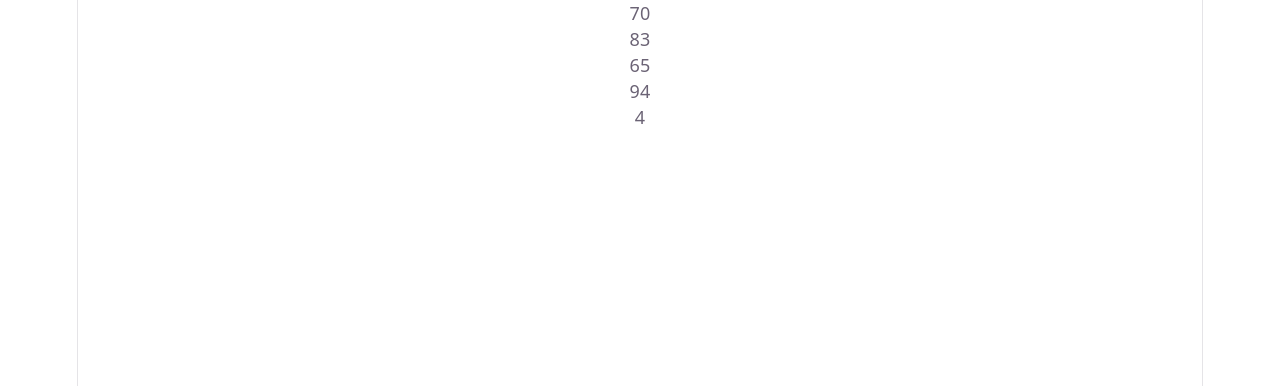
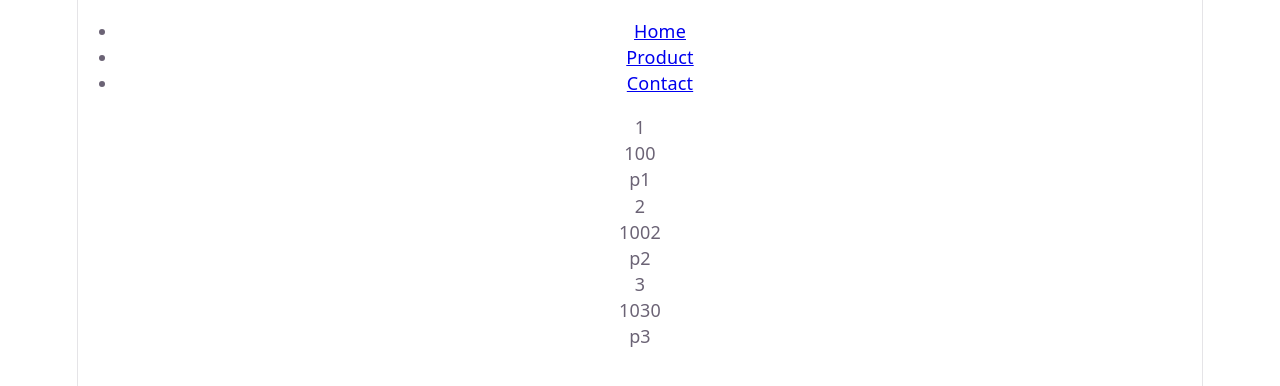
Before and after one commit to ishaagarwal18/FSD, a React app: page /Product in a window 1280 px wide. Shown: the top 386 px of the page. Built offline with nearby package versions, Linux system fonts and the light colour scheme; the HTML template or start-up script is replaced by a standard one.

Commit message:
PB practice

```diff
--- a/package.json
+++ b/package.json
@@ -12,7 +12,8 @@
   "dependencies": {
     "axios": "^1.16.1",
     "react": "^19.2.6",
-    "react-dom": "^19.2.6"
+    "react-dom": "^19.2.6",
+    "react-router-dom": "^7.17.0"
   },
   "devDependencies": {
     "@eslint/js": "^10.0.1",
--- /dev/null
+++ b/src/PB317/Contact.jsx
@@ -0,0 +1,8 @@
+function Contact(){
+    return(
+        <div>
+            <h1>Contact</h1>
+        </div>
+    )
+}
+export default Contact
--- /dev/null
+++ b/src/PB317/Home.jsx
@@ -0,0 +1,8 @@
+function Home(){
+    return(
+        <div>
+            <h1>Home</h1>
+        </div>
+    )
+}
+export default Home
--- /dev/null
+++ b/src/PB317/My.jsx
@@ -0,0 +1,53 @@
+// Create a React app to perform tasks as asked using functional component:
+// 1)Create a react Router that includes three routes: Home, Product, and Contact and implement
+// navigation between these routes.    2)Create a route that displays a Home page, Product details
+// page and Contact details page.   3) When a user clicks on Home page it should navigate to
+// home page and display “Welcome to LJU” in bold in h1 heading. When a user clicks on a
+// Product page, it should navigate to the product detail page and display three products
+// information with price and description using props. And when user clicks on Contact page it
+// should navigate to contact details page and display contact information with blue color font.
+
+import React from "react"
+import {BrowserRouter as Router,Route,Routes,Link} from "react-router-dom"
+import Home from "./Home"
+import Product from "./Product"
+import Contact from "./Contact"
+
+function My(){
+    const product=[
+        {
+            id:1,
+            name:"p1",
+            price:100,
+        },
+        {
+            id:2,
+            name:"p2",
+            price:1002,
+        },
+        {
+            id:3,
+            name:"p3",
+            price:1030,
+        }
+    ]
+    return(
+        <div>
+            <Router>
+                <div className="main=route">
+                    <ul>
+                        <li><Link to="/">Home</Link></li>
+                        <li><Link to="/Product">Product</Link></li>
+                        <li><Link to="/Contact">Contact</Link></li>
+                    </ul>
+                </div>
+                <Routes>
+                    <Route path='/' element={<Home/>}></Route>
+                    <Route path='/Product' element={<Product info={product}/>}></Route>
+                    <Route path='/Contact' element={<Contact/>}></Route>
+                </Routes>
+            </Router>
+        </div>
+    )
+}
+export default My
--- /dev/null
+++ b/src/PB317/Product.jsx
@@ -0,0 +1,19 @@
+function Product(props){
+    return(
+        <div>
+            {
+                props.info
+                .map((p)=>{
+                    return(
+                        <div>
+                            <p>{p.id}</p>
+                            <p>{p.price}</p>
+                            <p>{p.name}</p>
+                        </div>
+                    )
+                })
+            }
+        </div>
+    )
+}
+export default Product
--- a/src/main.jsx
+++ b/src/main.jsx
@@ -4,6 +4,7 @@ import './index.css'
 import PB320 from './PB320'
 import PB319 from './PB319'
 import PB318 from './PB318'
+import My from './PB317/My'
 // import App from './App.jsx'
 // import Comp3 from './Comp3.jsx'
 // import Comp2 from './Comp2.jsx'
@@ -61,6 +62,7 @@ createRoot(document.getElementById('root')).render(
     // <A2 />
     // <PB320 />
     // <PB319 />
-    <PB318 />
+    // <PB318 />
+    <My/>
   // {/* </StrictMode>, */}
 )
```
Also changed, not shown: 1 other file (tests, documents, lock files or other folders).
